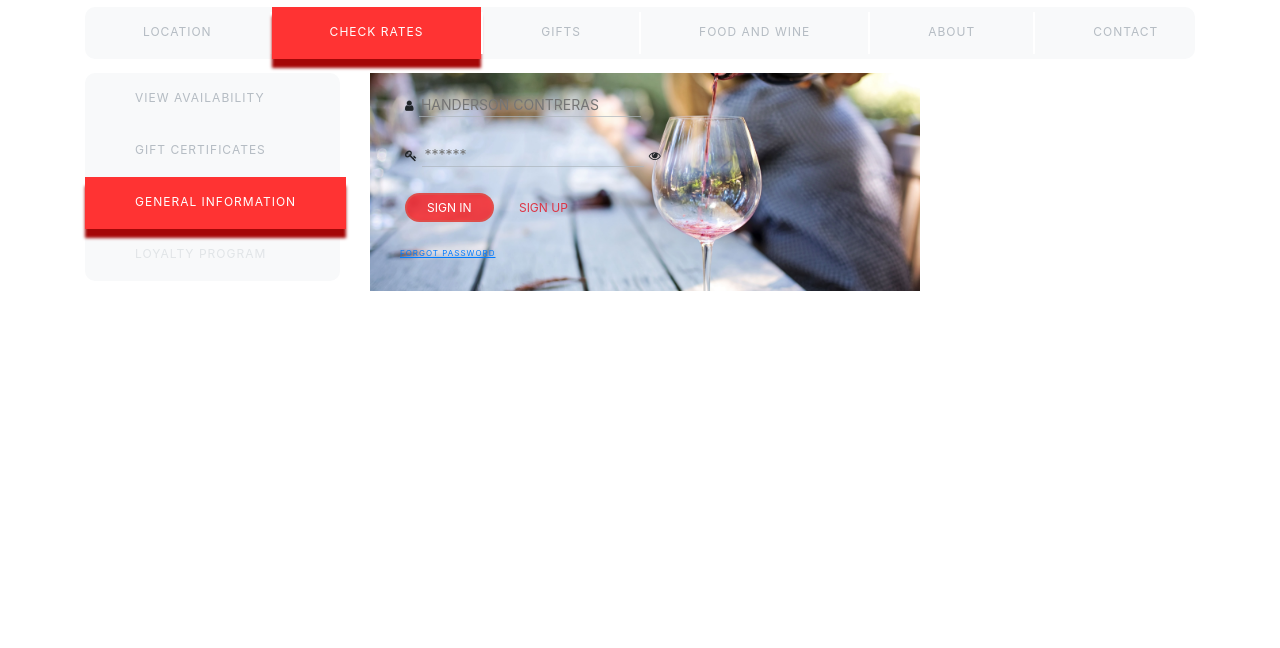
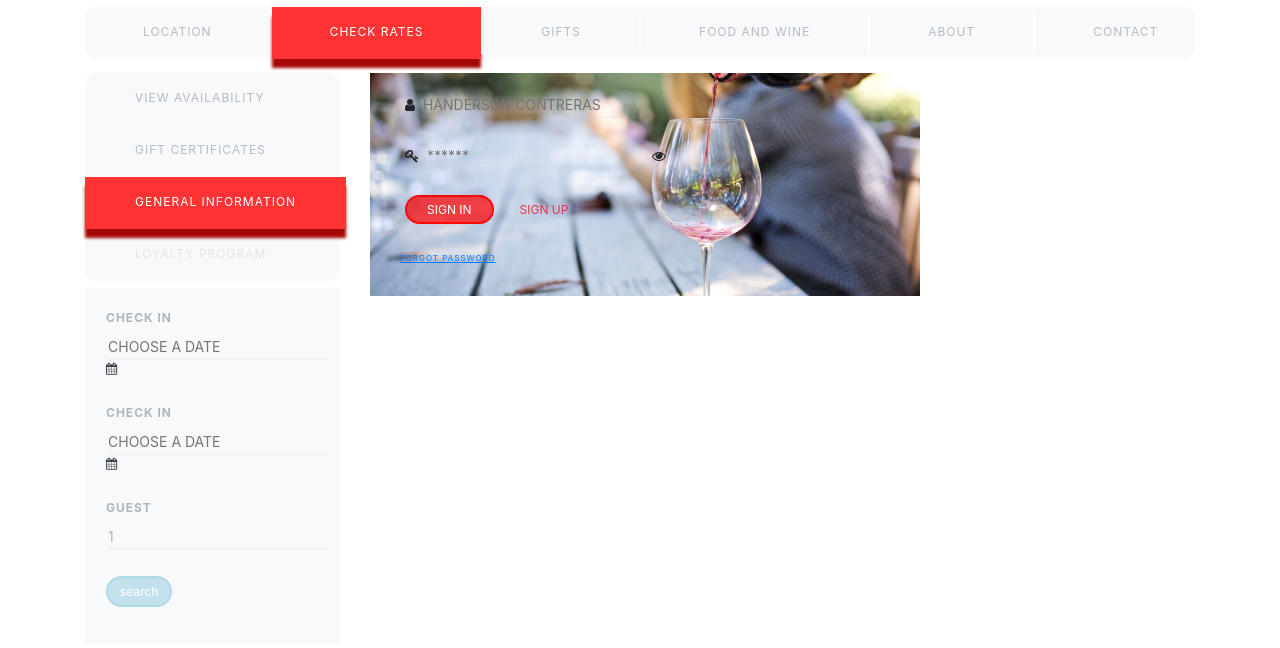
Before and after one commit to handersonc/theming-bootstrap, a website: page src/public_html/index.html in a window 1280 px wide. Drawn offline with nearby package versions, Linux system fonts and the light colour scheme.

Commit message:
search form

```diff
--- a/src/public_html/index.html
+++ b/src/public_html/index.html
@@ -49,6 +49,7 @@
             <!-- NAVBAR -->
 
             <div class="row">
+                <!--SIDEBAR-->
                 <div class="col-sm-3">
                     <div class="nav navbar-red bg-light flex-column">
                         <ul class="navbar-nav">
@@ -66,12 +67,46 @@
                             </li>
                         </ul>
                     </div>
+                    <div class="p-3 mb-2 bg-light text-dark">
+                        <form>
+                            <div class="form-group">
+                                <label for="start-date">
+                                    Check IN
+                                </label><br/>
+                                <input type="text" id="start-date" class="input-field" placeholder="choose a date">
+                                <i class="fa fa-calendar"></i>
+                            </div>
+
+                            <div class="form-group">
+                                <label for="end-date">
+                                    Check IN
+                                </label><br/>
+                                <input id="end-date" type="text" class="input-field" placeholder="choose a date">
+                                <i class="fa fa-calendar"></i>
+                            </div>
+
+                            <div class="form-group">
+                                <label for="guest">
+                                    Guest
+                                </label><br/>
+                                <input id="guest" type="number" value="1">
+                            </div>
+
+                            <div class="form-group justify-content-start">
+                                <button class="btn btn-info">search</button>
+                            </div>
+
+                        </form>
+                    </div>
                 </div>
+                <!--SIDEBAR-->
 
+                <!--MAIN CONTENT-->
                 <div class="col-sm-9">
                     <div class="row no-gutters">
+                        <!--LOGIN FORM-->
                         <div class="col-sm-8">
-                            <div class="form-login-container">
+                            <div class="form-container">
                                 <form>
                                     <div class="form-group">
                                         <i class="fa fa-user icon"></i>
@@ -92,8 +127,15 @@
                                 </form>
                             </div>
                         </div>
+                        <!--LOGIN FORM-->
+                        <!--CALENDAR-->
+                        <div class="col-sm-4">
+
+                        </div>
+                        <!--CALENDAR-->
                     </div>
                 </div>
+                <!--MAIN CONTENT-->
             </div>
 
         </div>
--- a/src/scss/_buttons.scss
+++ b/src/scss/_buttons.scss
@@ -1,9 +1,9 @@
-
+/* Danger Button */
 .btn-danger {
     font-size: 12px;
     color: rgba($white, 1);
     line-height: 15px;
-    border: 2px solid rgba(217, 83, 78, 0.75);
+    border: 2px solid rgba($button-red-color, .9);
     border-radius: 20px;
     background-color: rgba($button-red-color, .7);
     transition: all 0.3s ease 0s;
@@ -15,6 +15,7 @@
     border: 2px solid rgba($button-red-hover-color, .7);
 }
 
+/* Transparent Button */
 .btn-transparent {
     font-size: 12px;
     color: rgba($red, 1);
@@ -29,3 +30,37 @@
     background: rgba($red, .9);
     border: 2px solid rgba($button-red-hover-color, .7);
 }
+
+/* Info Button */
+.btn-info {
+    font-size: 12px;
+    color: rgba($white, 1);
+    line-height: 15px;
+    border: 2px solid rgba($button-blue-color, .9);
+    border-radius: 20px;
+    background-color: rgba($button-blue-color, .7);
+    transition: all 0.3s ease 0s;
+}
+
+.btn-info:hover {
+    color: #FFF;
+    background: rgba($button-blue-hover-color, .9);
+    border: 2px solid rgba($button-blue-hover-color, .7);
+}
+
+/* Warning Button */
+.btn-warning {
+    font-size: 12px;
+    color: rgba($white, 1);
+    line-height: 15px;
+    border: 2px solid rgba($button-yellow-color, 9);
+    border-radius: 20px;
+    background-color: rgba($button-yellow-color, .7);
+    transition: all 0.3s ease 0s;
+}
+
+.btn-warning:hover {
+    color: #FFF;
+    background: rgba($button-yellow-hover-color, .9);
+    border: 2px solid rgba($button-yellow-hover-color, .7);
+}
--- a/src/scss/_form-login.scss
+++ /dev/null
@@ -1,39 +0,0 @@
-.form-login-container {
-    background-image: url('/assets/adult-alcohol-blur-290316-min.jpg');
-    background-repeat: no-repeat;
-    background-size: cover;
-    background-position: center;
-    padding-left: 30px;
-    padding-top: 15px;
-    padding-bottom: 30px;
-    margin: 7px 0px;
-
-    .form-group {
-        padding: 5px;
-
-        input {
-            outline: 0;
-            border-width: 0 0 1px;
-            border-color: rgba($gray-500, .7);
-            background: transparent;
-            font-size: 14px;
-            text-transform: uppercase;
-            color: $white;
-        }
-
-        input:focus {
-            border-color: $white;
-            opacity: 1;
-        }
-    }
-
-    button {
-        text-transform: $form-text-transform;
-        padding: 5px 20px;
-    }
-
-    a {
-        font-size: 8px;
-        text-decoration: underline;
-    }
-}
--- /dev/null
+++ b/src/scss/_forms.scss
@@ -0,0 +1,44 @@
+.form-container {
+    background-image: url('/assets/adult-alcohol-blur-290316-min.jpg');
+    background-repeat: no-repeat;
+    background-size: cover;
+    background-position: center;
+    font-size: 14px;
+    padding-left: 30px;
+    padding-top: 15px;
+    padding-bottom: 30px;
+    margin: 7px 0px;
+
+    button {
+        text-transform: $form-text-transform;
+        padding: 5px 20px;
+    }
+
+    a {
+        font-size: 8px;
+        text-decoration: underline;
+    }
+}
+
+.form-group {
+    padding: 5px;
+
+    input {
+        outline: 0;
+        border-width: 0 0 2px;
+        border-color: rgba($gray-500, .1);
+        background: transparent;
+        font-size: 14px;
+        text-transform: uppercase;
+        color: rgba($gray-500, 1);;
+    }
+
+    input:focus {
+        border-color: $white;
+    }
+
+    label {
+        font-weight: bold;
+        color: rgba($gray-500, 1);
+    }
+}
--- a/src/scss/_variables.scss
+++ b/src/scss/_variables.scss
@@ -14,6 +14,12 @@ $navbar-red-toggler-border-color: rgba($white, .1) !default;
 $button-red-color: #FF0000 !default;
 $button-red-hover-color: #ff3333 !default;
 
+$button-blue-color: #ADD8E6 !default;
+$button-blue-hover-color: #ADD8E6 !default;
+
+$button-yellow-color: #ffb90f !default;
+$button-yellow-hover-color: #ffb90f !default;
+
 /* forms */
 $form-text-size: 14px;
 $form-text-transform: uppercase !default;
--- a/src/scss/style.scss
+++ b/src/scss/style.scss
@@ -3,7 +3,7 @@
 @import "node_modules/bootstrap/scss/bootstrap";
 @import "_variables.scss";
 @import "_nav.scss";
-@import "_form-login.scss";
+@import "_forms.scss";
 @import "_buttons.scss";
 
 body {
```
Also changed, not shown: src/index.html (+5 -0 lines), src/public_html/check-in-card.html (added, +51 -0 lines), src/public_html/form-login.html (+1 -1 lines), src/css/style.css, src/scss/_calendar.scss (added), src/scss/_check-in-card.scss (added).
